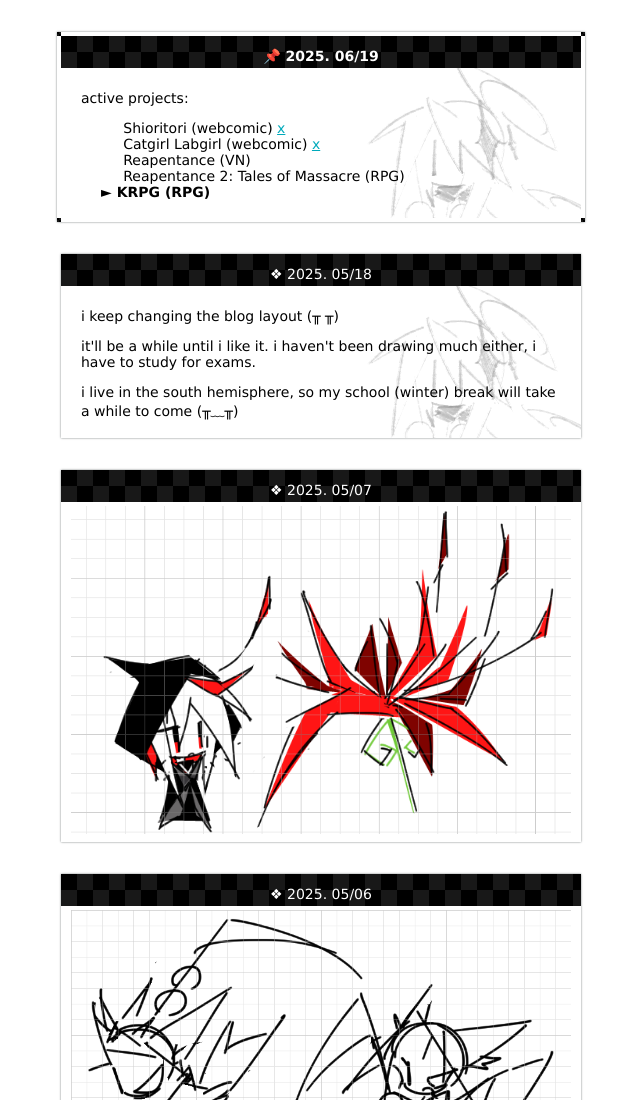
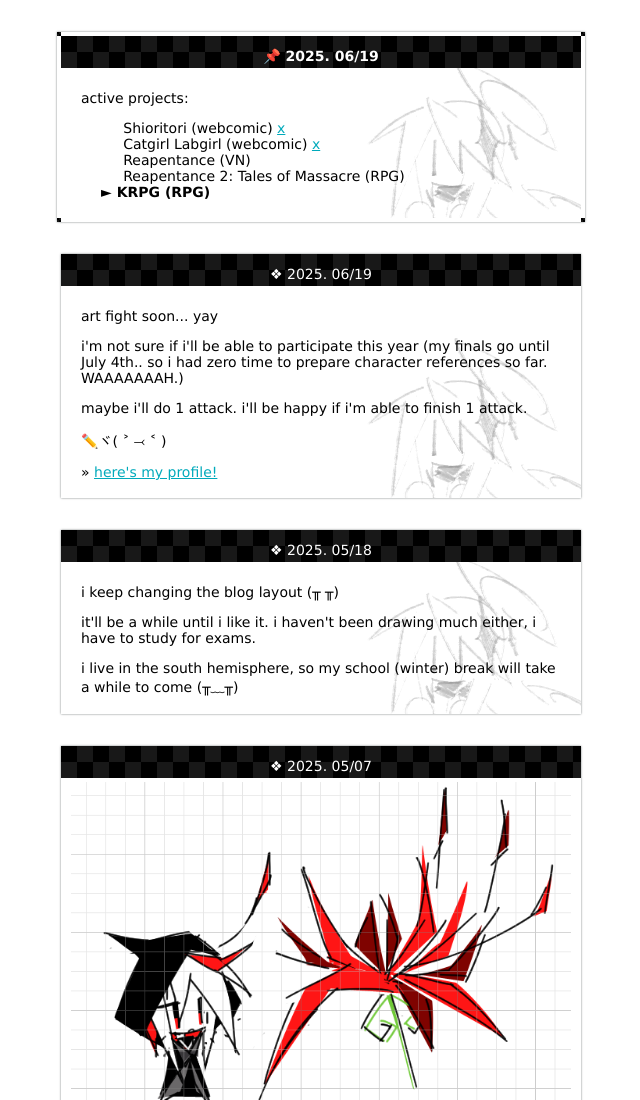
Before and after one commit to tamiiiui/tamiiiui.github.io, a plain HTML site: page blog/index.html in a window 1280 px wide. Shown: the top 1100 px of the page, without its empty margins (319-959 px from the left). Drawn offline with Linux system fonts and the light colour scheme.

Commit message:
Update index.html

```diff
--- a/blog/index.html
+++ b/blog/index.html
@@ -32,6 +32,19 @@
             </div>
             <!-- PINNED END -->
             <!-------------------- PASTE HERE -------------------->
+            <div class="post withbg">
+                <div class="date">
+                    ❖ 2025. 06/19
+                </div>
+                <div class="text">
+                    <p>art fight soon... yay</p>
+                    <p>i'm not sure if i'll be able to participate this year (my finals go until July 4th..
+                        so i had zero time to prepare character references so far. WAAAAAAAH.)</p>
+                    <p>maybe i'll do 1 attack. i'll be happy if i'm able to finish 1 attack.</p>
+                    <p>✏️ヾ( ˃ ⤙ ˂ )</p>
+                    <p>&raquo; <a href="https://artfight.net/~tami">here's my profile!</a></p>
+                </div>
+            </div>
             <div class="post withbg">
                 <div class="date">
                     ❖ 2025. 05/18
```
